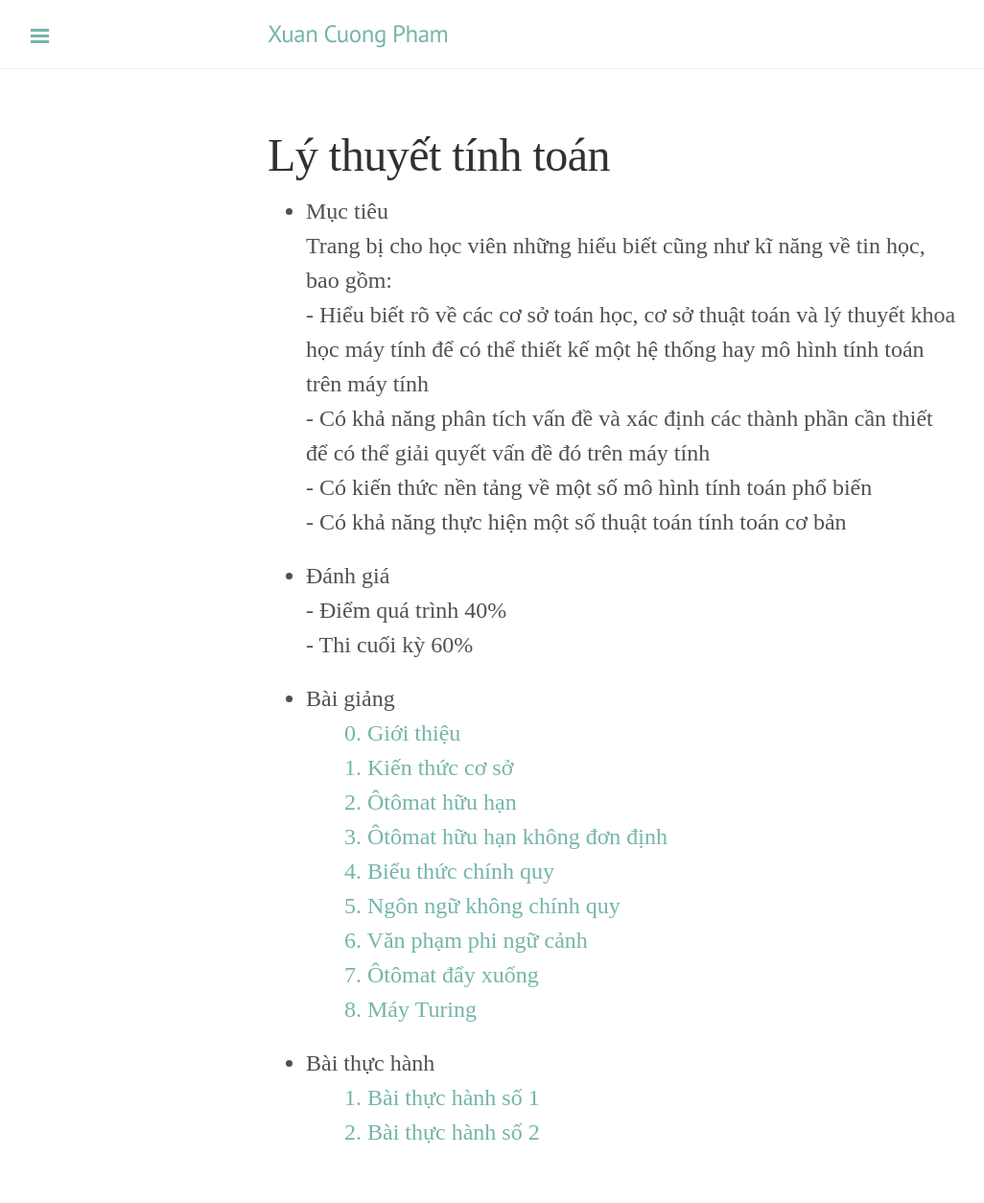
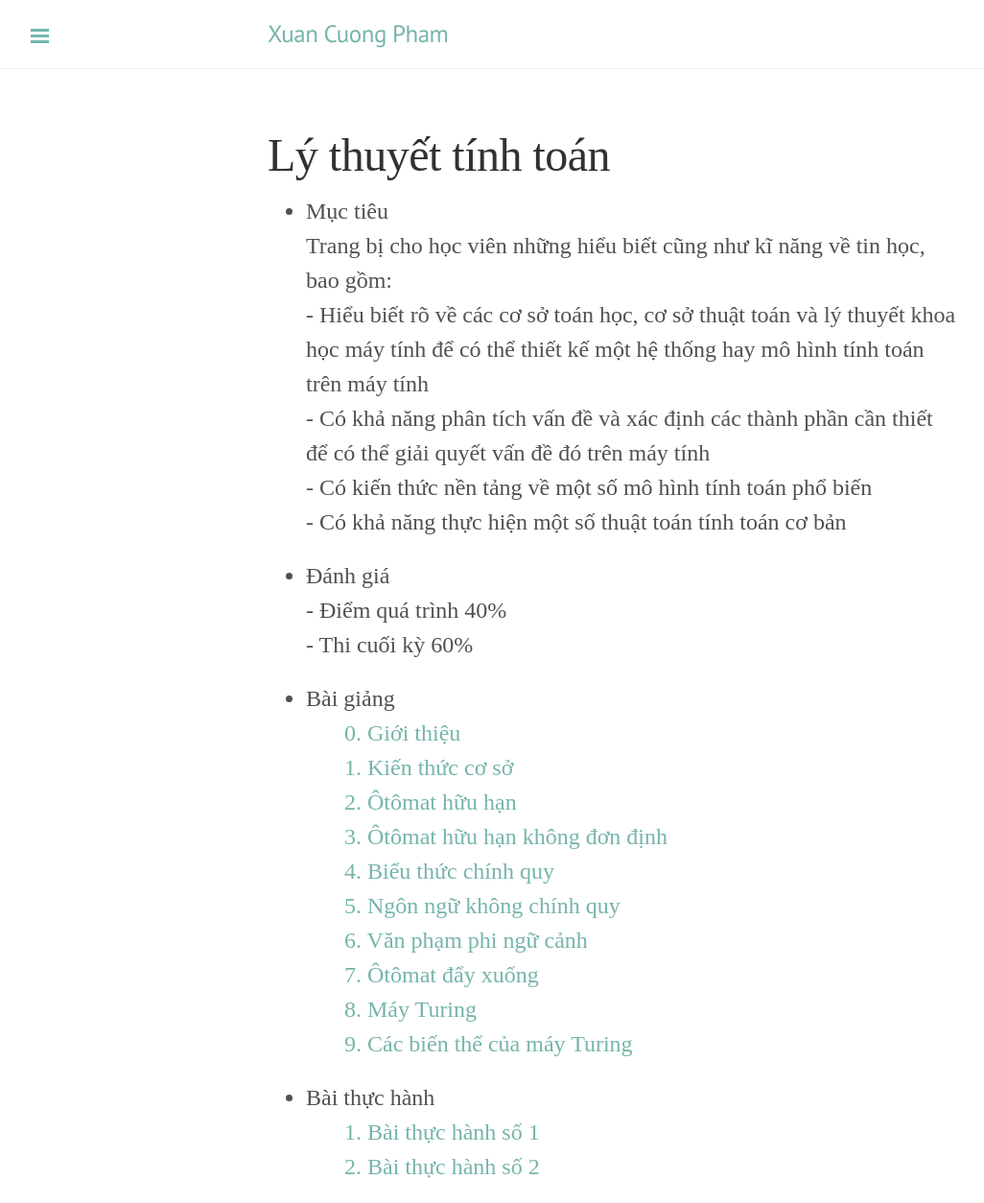
Before and after one commit to villahp/villahp.github.io, a Jekyll site: the page built from teaching/lttt.html, in a window 1280 px wide. Shown: the whole page at 96% size, without its empty margins (1-1027 px from the left). Built offline with Jekyll 4.4.1, drawn with Linux system fonts in a browser that asks for light colours; Markdown is read by kramdown in place of the engine named in the settings; before the commit the page ends 1218 px from its top, so only the background shows below that.

Commit message:
Update chap 9 ToC course

```diff
--- a/teaching/lttt.html
+++ b/teaching/lttt.html
@@ -32,6 +32,7 @@ mô hình tính toán trên máy tính </br>
 		<li> <a href="/download/LTTT/Slide/Chap 6.pdf">6. Văn phạm phi ngữ cảnh</a>
 		<li> <a href="/download/LTTT/Slide/Chap 7.pdf">7. Ôtômat đẩy xuống</a>
 		<li> <a href="/download/LTTT/Slide/Chap 8.pdf">8. Máy Turing</a>
+		<li> <a href="/download/LTTT/Slide/Chap 9.pdf">9. Các biến thể của máy Turing</a>
 	</ul>
 
 	<li> Bài thực hành
```
Also changed, not shown: 2 other files.
